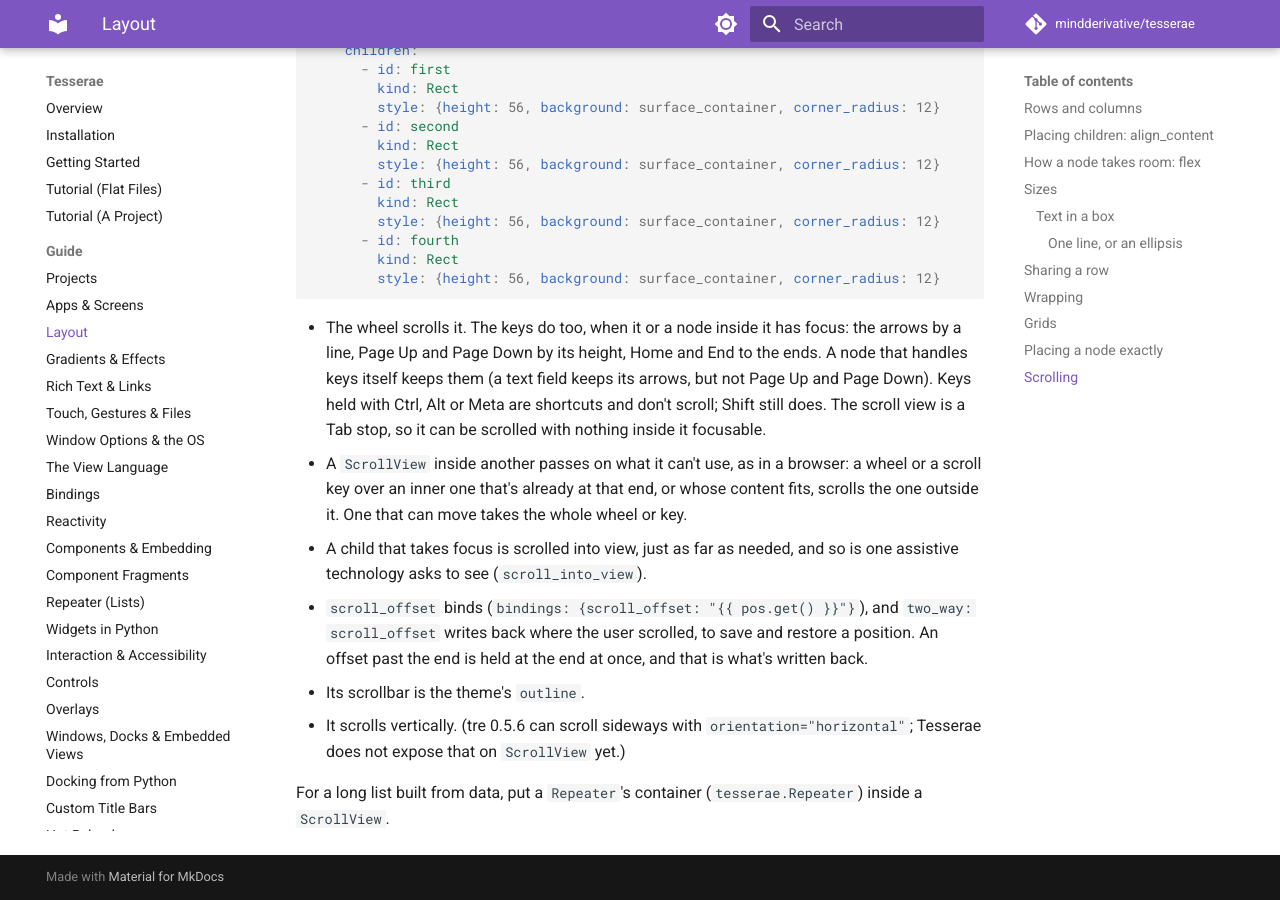
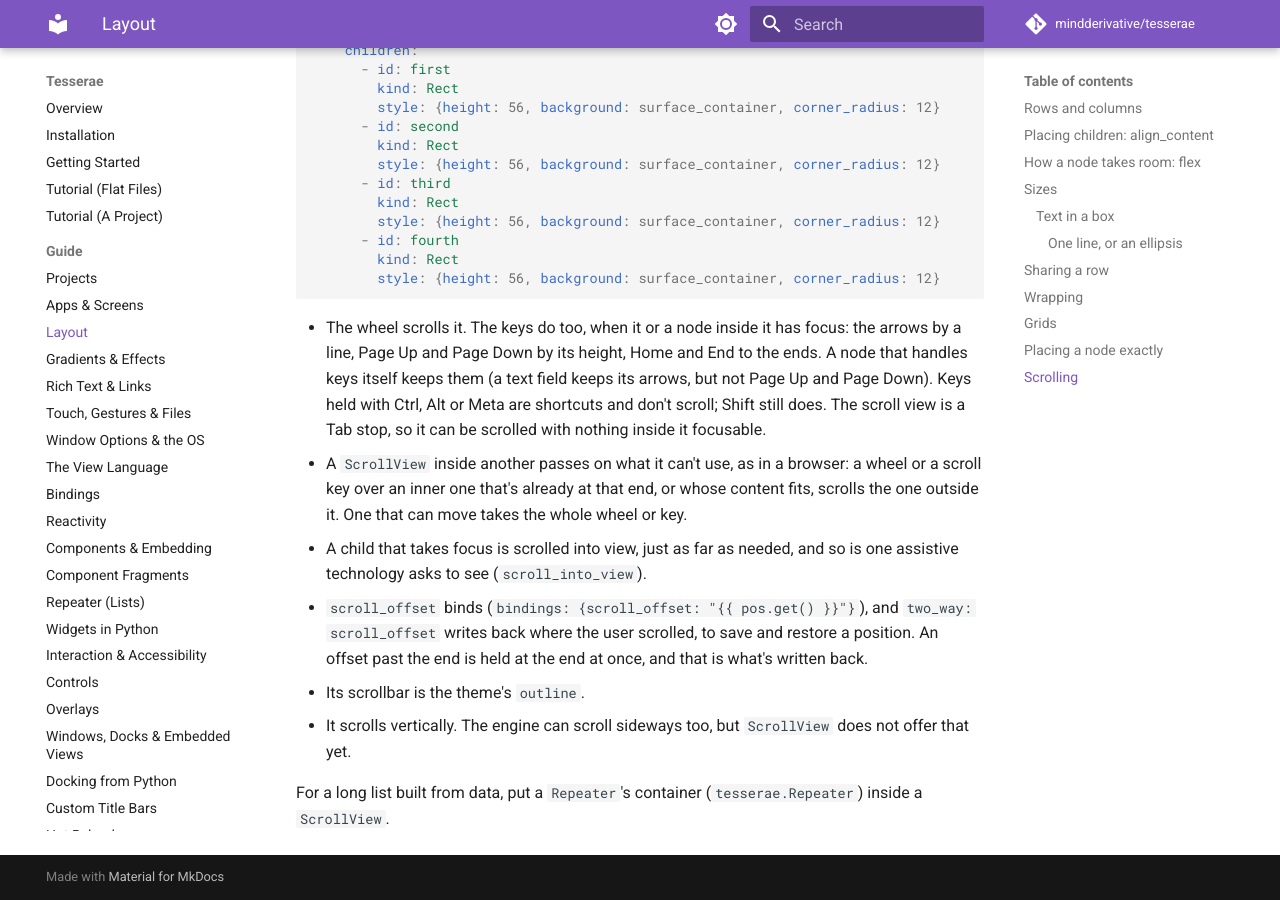
Before and after one commit to mindderivative/tesserae, an MkDocs documentation site: the page built from docs/guide/layout.md, in a window 1280 px wide and 900 px high, scrolled down 5924 px. Built offline with MkDocs 1.6.1 and Material for MkDocs 9.7.7, drawn with Linux system fonts in a browser that asks for light colours; comment, search, counter and statistics services are not loaded.

Commit message:
0.5.0 #240: no version number in the layout guide
Co-Authored-By: Claude Sonnet 5.5 <noreply@anthropic.com>

```diff
--- a/docs/guide/layout.md
+++ b/docs/guide/layout.md
@@ -307,7 +307,7 @@ children:
   save and restore a position. An offset past the end is held at the end
   at once, and that is what's written back.
 - Its scrollbar is the theme's `outline`.
-- It scrolls vertically. (tre 0.5.6 can scroll sideways with `orientation="horizontal"`; Tesserae does not expose that on `ScrollView` yet.)
+- It scrolls vertically. The engine can scroll sideways too, but `ScrollView` does not offer that yet.
 
 For a long list built from data, put a `Repeater`'s container
 (`tesserae.Repeater`) inside a `ScrollView`.
```
